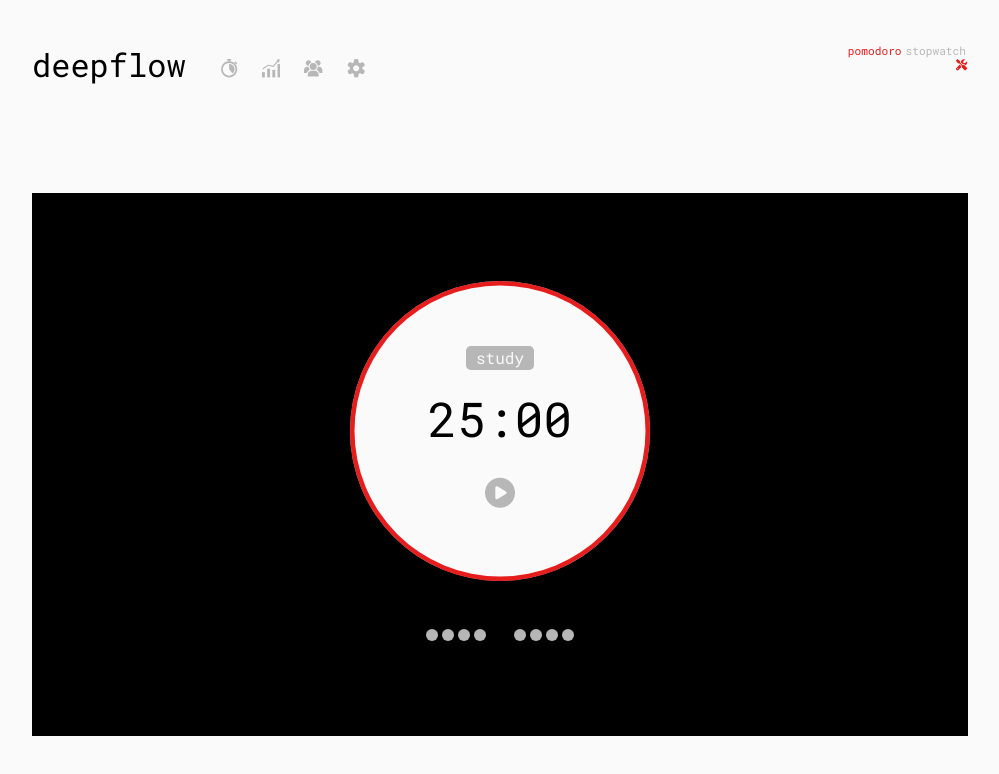
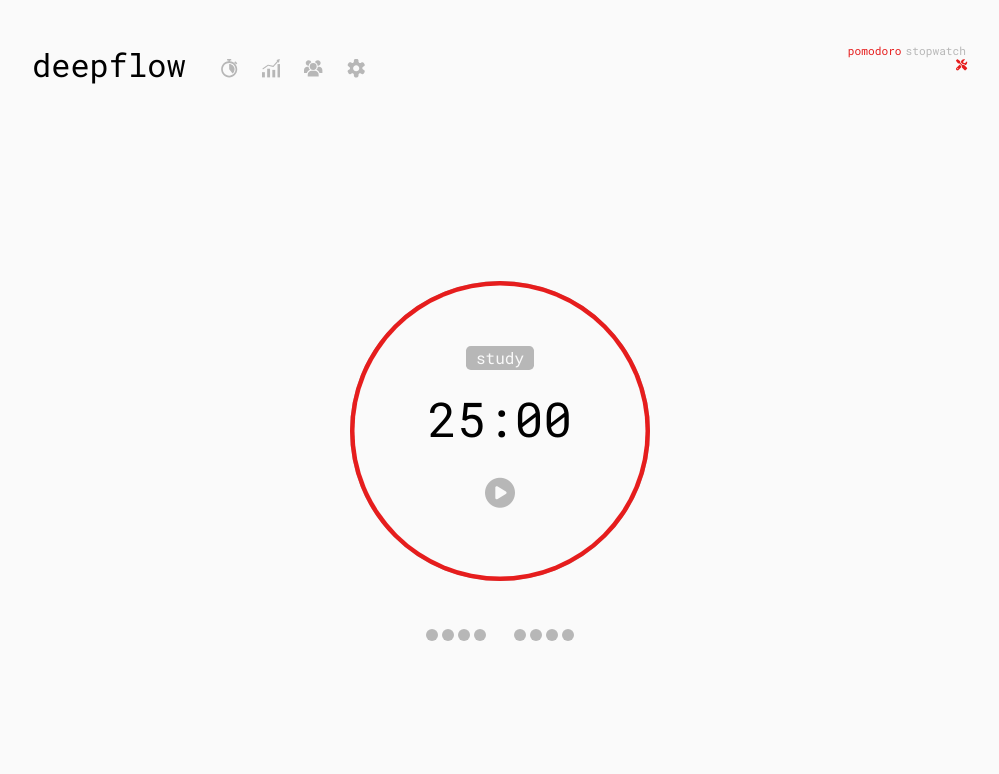
Before and after one commit to ademirkan/Deep-Flow, a React (Create React App) app: page / in a window 1280 px wide. Shown: the top 774 px of the page, without its empty margins (140-1139 px from the left). Built offline with nearby package versions, Linux system fonts and the light colour scheme.

Commit message:
removed tailwind tester

```diff
--- a/src/Pages/TimerPage.jsx
+++ b/src/Pages/TimerPage.jsx
@@ -21,7 +21,7 @@ function TimerPage() {
       isFocused={!isRunning}
       headerActionArea={<QuickTimerConfig />}
       mainProps={{
-        className: "flex justify-center items-center flex-col mt-16 bg-black",
+        className: "flex justify-center items-center flex-col mt-16",
       }}
     >
       <Timer />
```
